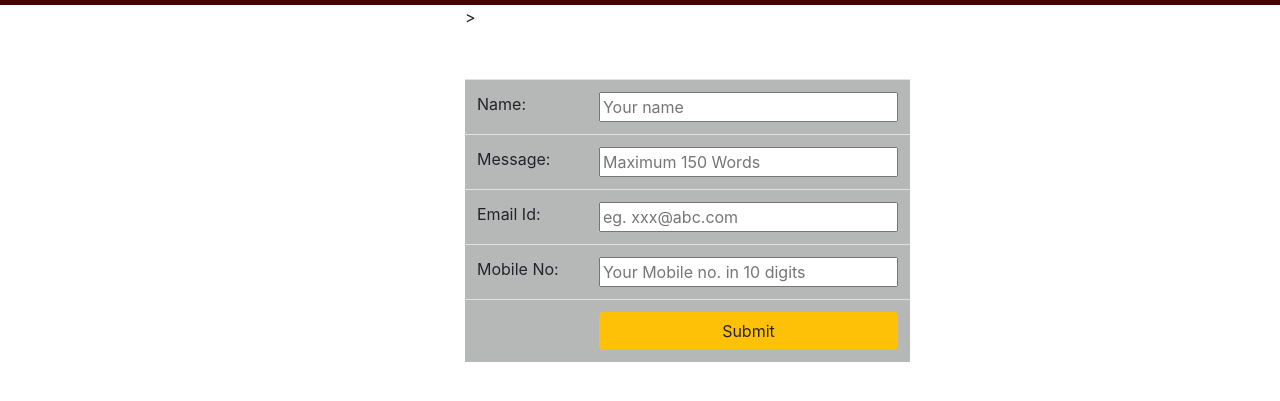
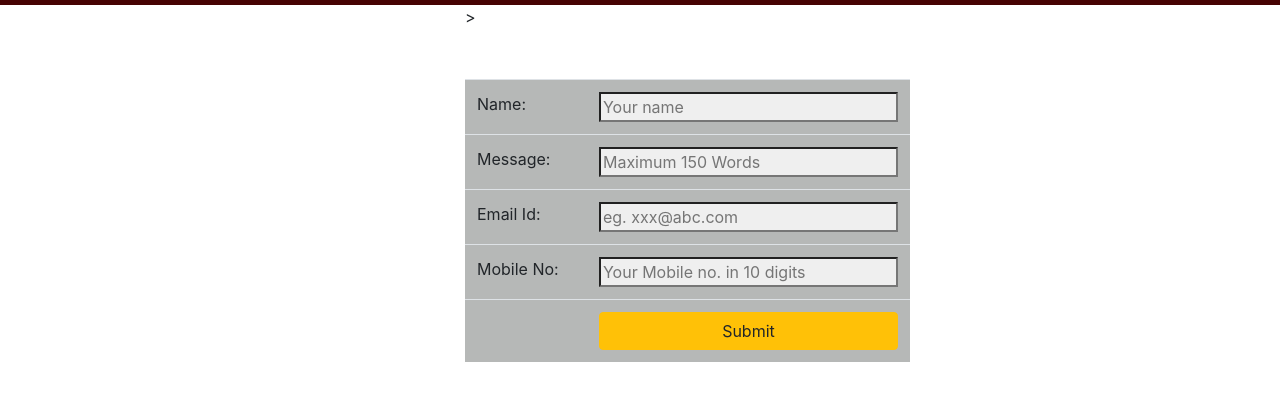
Before and after one commit to surajvn/Assignment_HTML, a plain HTML site: page Contact.html in a window 1280 px wide. Shown: the part 51-452 px from the top of the page. Drawn offline with nearby package versions, Linux system fonts and the light colour scheme.

Commit message:
modified input

```diff
--- a/Contact.html
+++ b/Contact.html
@@ -28,19 +28,19 @@
             <table class="table">
               <tr>
                  <td>Name:</td>
-                 <td><input type ="text" class ="btn-block" placeholder="Your name" required/></td>
+                 <td><input id="formbg" type ="text" class ="btn-block" placeholder="Your name" required/></td>
               </tr>
               <tr>
                 <td>Message: </td>
-                <td><input type ="text" class ="btn-block" maxlength="150" placeholder="Maximum 150 Words"required/></td>
+                <td><input id="formbg" type ="text" class ="btn-block" maxlength="150" placeholder="Maximum 150 Words"required/></td>
               </tr>
               <tr>
                  <td>Email Id:</td>
-                 <td><input type ="text" class ="btn-block" placeholder="eg. xxx@abc.com" required/></td>
+                 <td><input id="formbg" type ="text" class ="btn-block" placeholder="eg. xxx@abc.com" required/></td>
               </tr>>
               <tr>
                  <td>Mobile No:</td>
-                 <td><input type ="text" class ="btn-block" placeholder="Your Mobile no. in 10 digits" pattern="[6789]{1}[0-9]{9}"/></td>
+                 <td><input id="formbg" type ="text" class ="btn-block" placeholder="Your Mobile no. in 10 digits" pattern="[6789]{1}[0-9]{9}"/></td>
               </tr>
               <tr>
                  <td></td>
--- a/Styles.css
+++ b/Styles.css
@@ -8,3 +8,7 @@
 .gap{
     margin-top: 50px;
 }
+
+#formbg{
+    background-color: #EFEFEF;
+}
```
